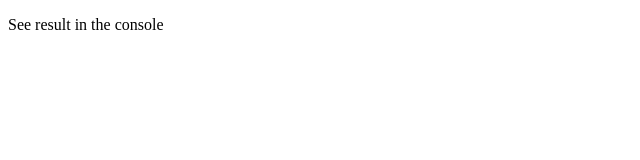
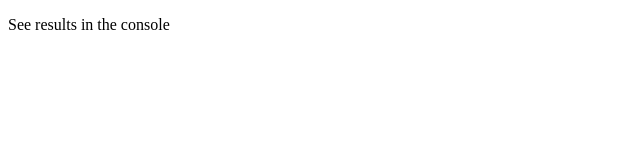
Before and after one commit to zahoruiko/HW_Alg-Level2-3-221102-JavaScript, a plain HTML site: page index.html in a window 1280 px wide. Shown: the full height of the page, 0-640 px from the left. Drawn offline with Linux system fonts and the light colour scheme.

Commit message:
Update index.html

```diff
--- a/index.html
+++ b/index.html
@@ -33,6 +33,6 @@
     </script>
   </head>
   <body>
-    <p>See result in the console</p>
+    <p>See results in the console</p>
   </body>
 </html>
```
